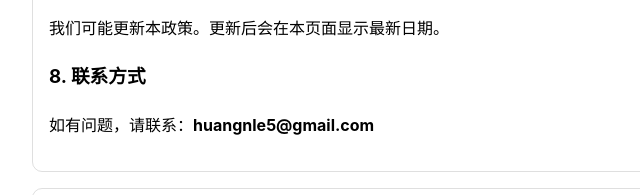
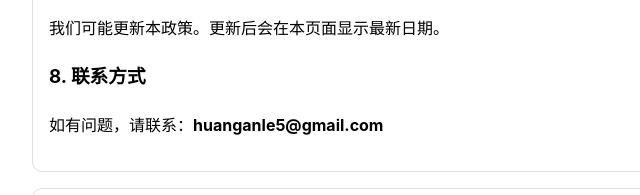
Before and after one commit to huangqiansan/mfa-privacy-policy, a plain HTML site: page index.html in a window 1280 px wide. Shown: the part 1011-1206 px from the top of the page, 158-798 px from the left. Drawn offline with Linux system fonts and the light colour scheme.

Commit message:
Update contact email in index.html

```diff
--- a/index.html
+++ b/index.html
@@ -57,7 +57,7 @@
       <p>我们可能更新本政策。更新后会在本页面显示最新日期。</p>
 
       <h3>8. 联系方式</h3>
-      <p>如有问题，请联系：<strong>huangnle5@gmail.com</strong> </p>
+      <p>如有问题，请联系：<strong>huanganle5@gmail.com</strong> </p>
     </div>
 
     <div class="block">
```
